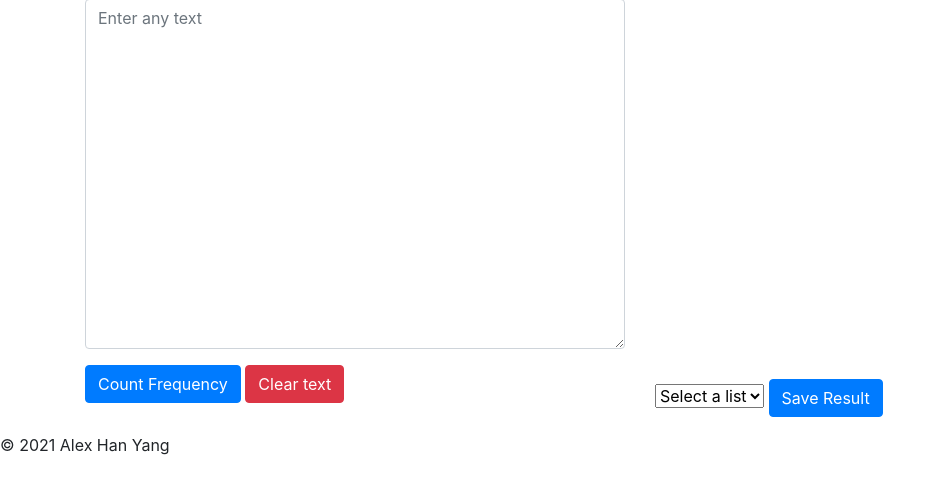
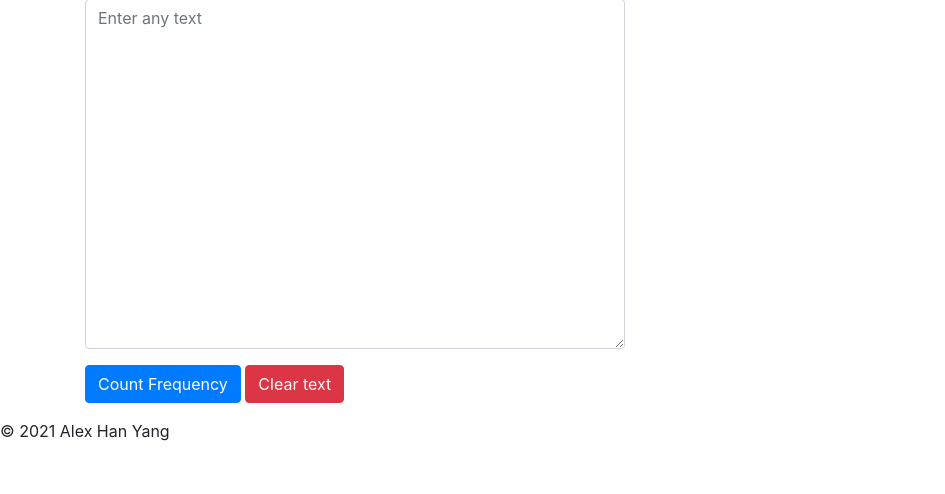
Before and after one commit to alexhyang/FE-portfolio-with-Django-Heroku, a Django app: page / in a window 1280 px wide. Shown: the part 177-671 px from the top of the page, without its empty margins (0-945 px from the left). Run offline with Django 3.2, Linux system fonts and the light colour scheme; some libraries are stand-ins or nearby versions.

Commit message:
updated page layout

```diff
--- a/vocabulary/static/vocabulary/styles.css
+++ b/vocabulary/static/vocabulary/styles.css
@@ -1,3 +1,7 @@
 h1 {
     color: #306998;
 }
+
+#footer {
+    text-align: center;
+}
--- a/vocabulary/templates/vocabulary/index.html
+++ b/vocabulary/templates/vocabulary/index.html
@@ -1,23 +1,5 @@
 {% extends "vocabulary/layout.html" %}
 {% load static %}
-
-{% block login %}
-<!-- <form class="form-inline my-2 my-lg-0">
-    <button class="btn btn-outline-primary my-2 my-sm-0" type="submit" onclick="">Login</button>
-    <button class="btn btn-primary my-2 my-sm-0" type="submit" onclick="">Sign Up</button>
-</form> -->
-    {% if user.is_authenticated %}
-        {{ user.username }}
-        <a class="nav-link" href="{% url 'logout' %}">Logout</a>
-    {% else %}
-        <div>
-            <a href="{% url 'login' %}">Login</a>
-        </div>
-        <div>
-            <a href="{% url 'register' %}">Sign Up</a>
-        </div>
-    {% endif %}
-{% endblock %}
 
 {% block body %}
     <div class="row g-5">
@@ -29,6 +11,7 @@
             <form>
                 <div class="mb-3">
                     <textarea id="textarea" class="form-control" rows="14" placeholder="Enter any text"></textarea>
+                    <p id="counter"></p>
                 </div>
                 <div class="mb-3">
                     <button id="count" class="btn btn-primary">Count Frequency</button>
@@ -45,18 +28,22 @@
                     </tr>
                 </table>
             </div>
+            {% if user.is_authenticated %}
                 <div class="mb-3">
-                <form>
+                    <form action="{% url 'save' %}" method="POST">
                         <textarea name="result" id="result" style="display: none;"></textarea>
-                    <select class="form-select" aria-label=".form-select-lg example">
+                        <select name="listOption" class="form-select" aria-label=".form-select-lg example">
                             <option selected>Select a list</option>
+                            {% if True %} <!-- Change to for loop -->
                                 <option value="list1">List 1</option>
                                 <option value="list2">List 2</option>
                                 <option value="list3">List 3</option>
+                            {% endif %}
                         </select>
                         <button id="save" class="btn btn-primary" type="submit">Save Result</button>
                     </form>
                 </div>
+            {% endif %}
         </div>
     </div>
 {% endblock %}
```
Lines whose indentation alone changed are shown as unchanged.
